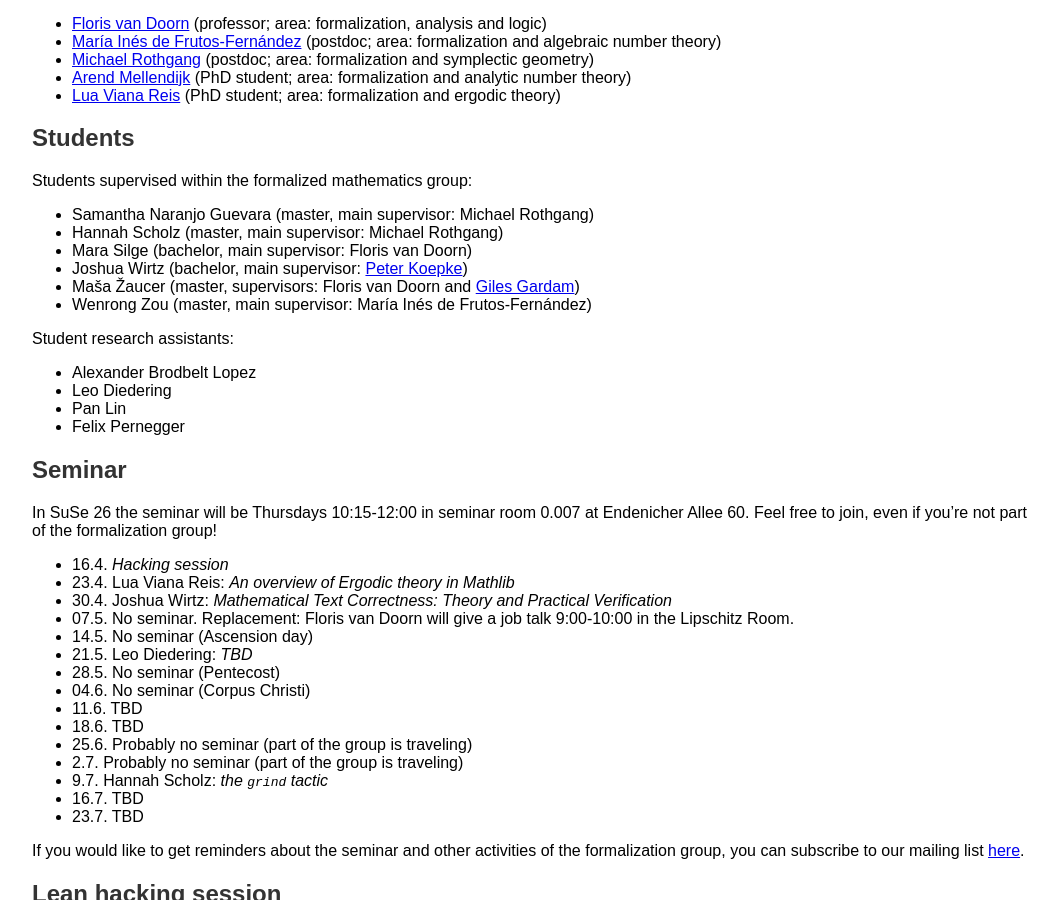
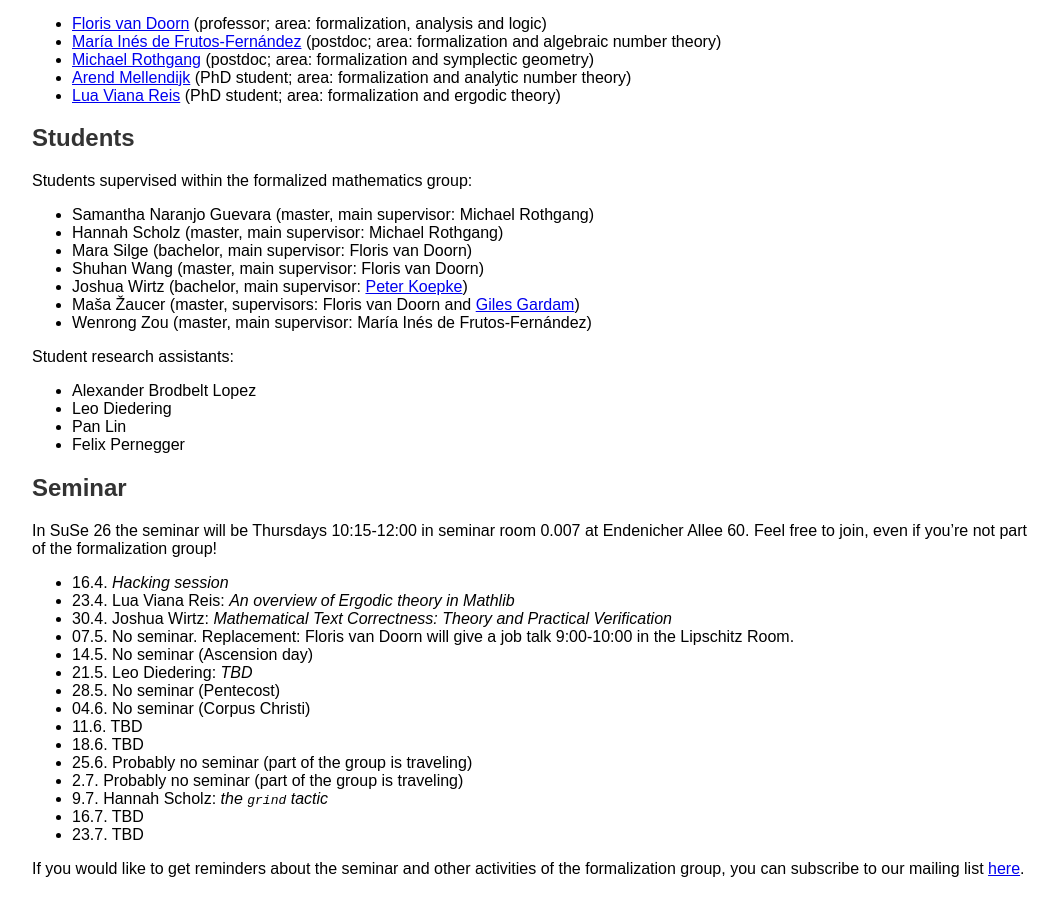
Before and after one commit to fpvandoorn/fpvandoorn.github.io, a Jekyll site: the page built from formalized-mathematics.md, in a window 1280 px wide and 900 px high, scrolled down 390 px. Shown: the whole window, without its empty margins (108-1166 px from the left). Built offline with Jekyll 4.4.1, drawn with Linux system fonts in a browser that asks for light colours; our own code applies the rules of GitHub Pages for plain Markdown files.

Commit message:
add Shuhan

```diff
--- a/formalized-mathematics.md
+++ b/formalized-mathematics.md
@@ -35,10 +35,11 @@ Students supervised within the formalized mathematics group:
 * Samantha Naranjo Guevara (master, main supervisor: Michael Rothgang)
 * Hannah Scholz (master, main supervisor: Michael Rothgang)
 * Mara Silge (bachelor, main supervisor: Floris van Doorn)
+* Shuhan Wang (master, main supervisor: Floris van Doorn)
 * Joshua Wirtz (bachelor, main supervisor: [Peter Koepke](https://www.math.uni-bonn.de/people/koepke/))
 * Maša Žaucer (master, supervisors: Floris van Doorn and [Giles Gardam](https://www.gilesgardam.com/))
 * Wenrong Zou (master, main supervisor: María Inés de Frutos-Fernández)
-<!-- potentially: Shuhan, Max -->
+<!-- potentially: Max -->
 
 Student research assistants:
 * Alexander Brodbelt Lopez
```
